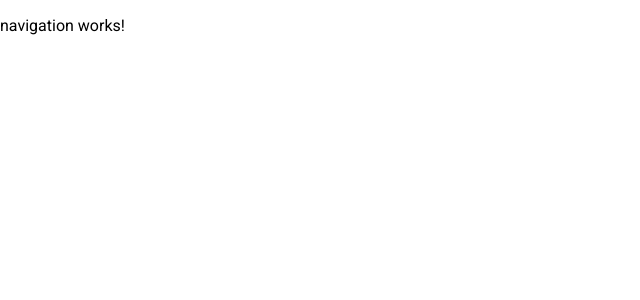
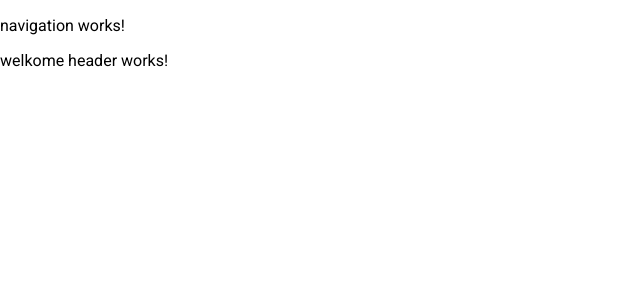
Before and after one commit to Vladqqqqoo/angularsquirrel, an Angular app: page / in a window 1280 px wide. Shown: the top 300 px of the page, without its empty margins (0-640 px from the left). Built offline with nearby package versions, Linux system fonts and the light colour scheme.

Commit message:
feat: add main-module container

```diff
--- /dev/null
+++ b/src/app/main/components/main-container-component/main-container-component.component.html
@@ -0,0 +1,2 @@
+<app-navigation></app-navigation>
+<app-welcome-header></app-welcome-header>
--- /dev/null
+++ b/src/app/main/components/main-container-component/main-container-component.component.ts
@@ -0,0 +1,15 @@
+import { Component, OnInit } from '@angular/core';
+
+@Component({
+  selector: 'app-main-container-component',
+  templateUrl: './main-container-component.component.html',
+  styleUrls: ['./main-container-component.component.scss']
+})
+export class MainContainerComponentComponent implements OnInit {
+
+  constructor() { }
+
+  ngOnInit() {
+  }
+
+}
--- /dev/null
+++ b/src/app/main/components/welcome-header/welcome.header.component.html
@@ -0,0 +1,3 @@
+<p>
+  welkome header works!
+</p>
--- /dev/null
+++ b/src/app/main/components/welcome-header/welcome.header.component.ts
@@ -0,0 +1,15 @@
+import { Component, OnInit } from '@angular/core';
+
+@Component({
+  selector: 'app-welcome-header',
+  templateUrl: './welcome.header.component.html',
+  styleUrls: ['./welcome.header.component.scss']
+})
+export class WelcomeHeaderComponent implements OnInit {
+
+  constructor() { }
+
+  ngOnInit() {
+  }
+
+}
--- a/src/app/main/main.module.ts
+++ b/src/app/main/main.module.ts
@@ -1,10 +1,12 @@
 import { NgModule } from '@angular/core';
 import { CommonModule } from '@angular/common';
 import { NavigationComponent } from './components/navigation/navigation.component';
-import {MainRoutingModule} from "./main-routing.module";
+import {MainRoutingModule} from './main-routing.module';
+import { WelcomeHeaderComponent } from './components/welcome-header/welcome.header.component';
+import { MainContainerComponentComponent } from './components/main-container-component/main-container-component.component';
 
 @NgModule({
-  declarations: [NavigationComponent],
+  declarations: [NavigationComponent, WelcomeHeaderComponent, MainContainerComponentComponent],
   imports: [
     CommonModule,
     MainRoutingModule
```
Also changed, not shown: src/app/main/main-routing.module.ts (+6 -2 lines), src/app/main/components/main-container-component/main-container-component.component.scss (added), src/app/main/components/welcome-header/welcome.header.component.scss (added), 1 other file (tests, documents, lock files or other folders).
